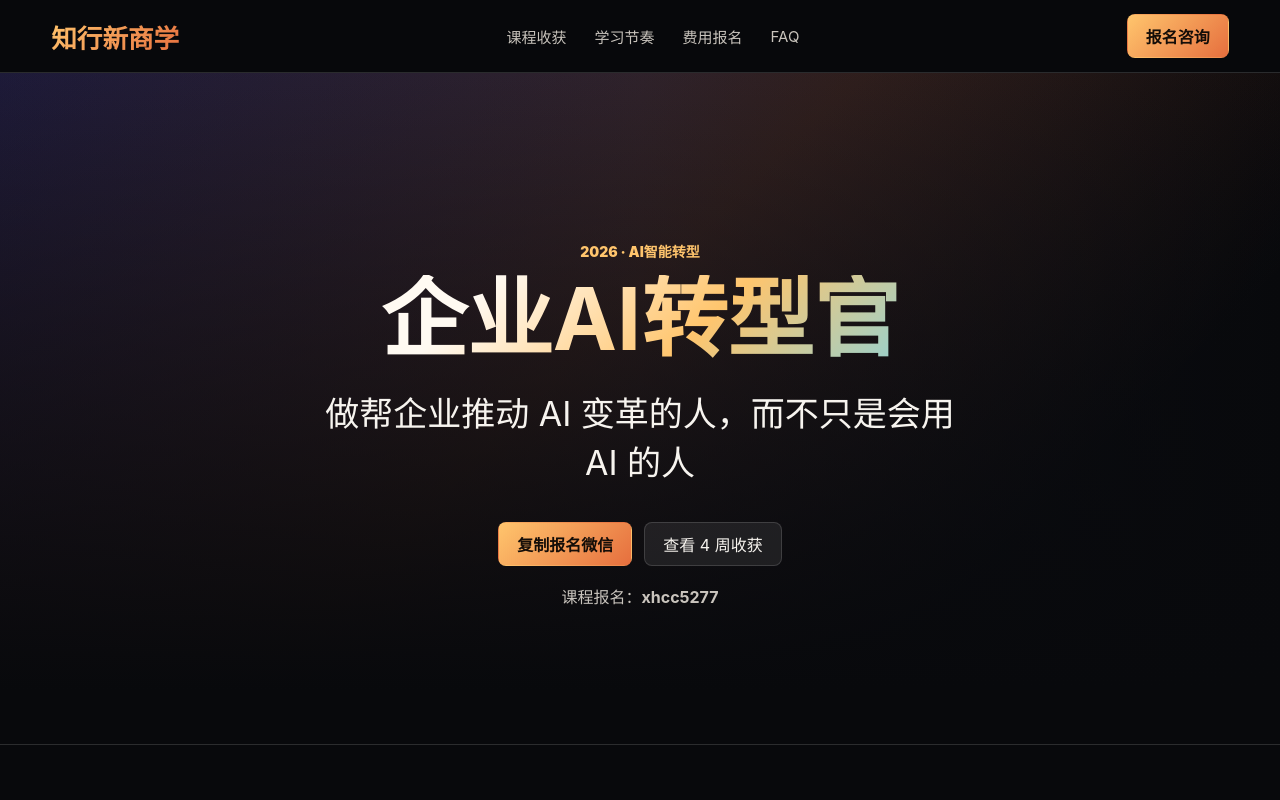
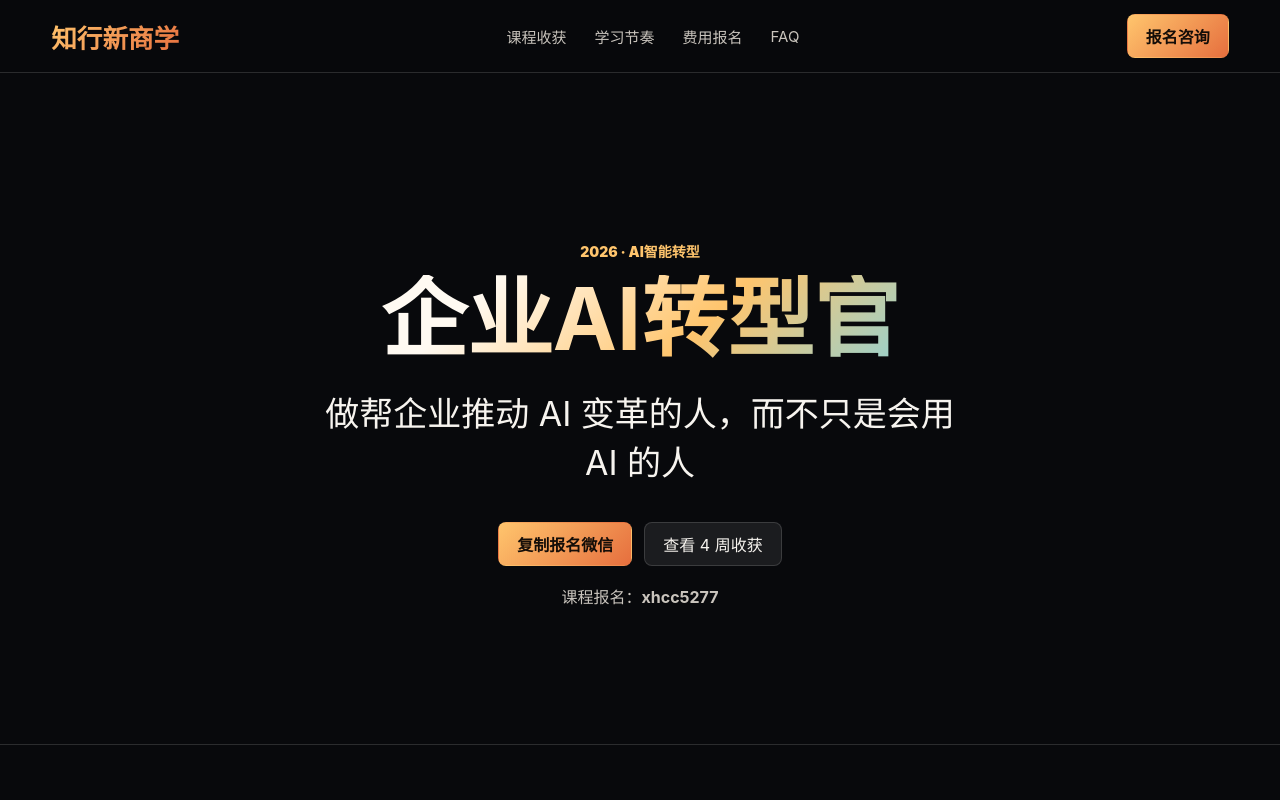
Before and after one commit to super-binbin/enterprise-ai-transformation-officer, a plain HTML site: page index.html in a window 1280 px wide. Shown: the top 800 px of the page. Drawn offline with Linux system fonts and the light colour scheme.

Commit message:
Use solid black hero background

```diff
--- a/styles.css
+++ b/styles.css
@@ -147,10 +147,7 @@ button {
 .hero-bg {
   position: absolute;
   inset: 0;
-  background:
-    linear-gradient(180deg, rgba(8, 9, 12, 0.08), var(--bg) 92%),
-    linear-gradient(135deg, rgba(124, 103, 255, 0.2) 0%, rgba(230, 111, 62, 0.16) 44%, rgba(8, 9, 12, 0) 76%),
-    linear-gradient(90deg, rgba(8, 9, 12, 0.98), rgba(21, 23, 33, 0.86), rgba(8, 9, 12, 0.98));
+  background: var(--bg);
 }
 
 .hero-content {
```
